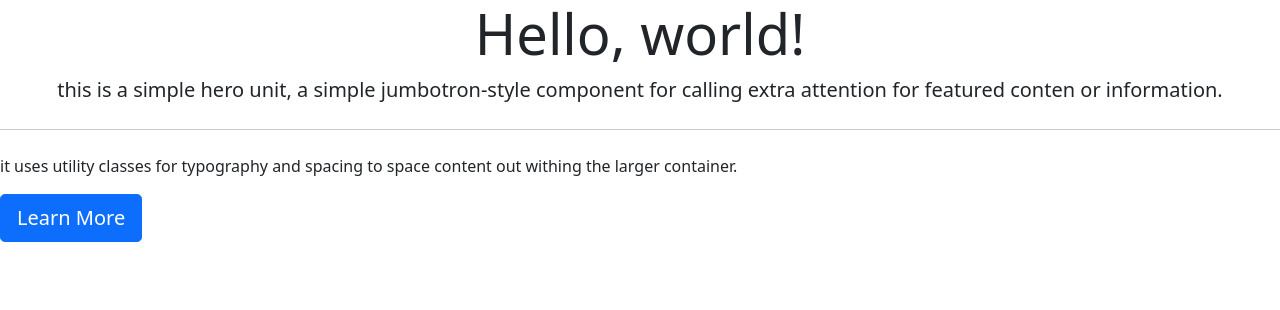
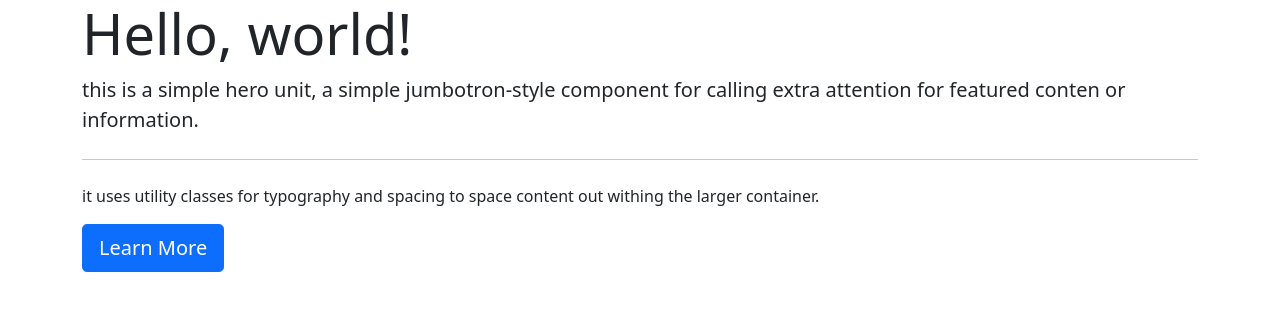
Before and after one commit to TobiasFacen/MundodeZuul, a plain HTML site: page docs/index.html in a window 1280 px wide. Drawn offline with nearby package versions, Linux system fonts and the light colour scheme.

Commit message:
cambios en el jumbotron

```diff
--- a/docs/index.html
+++ b/docs/index.html
@@ -16,9 +16,10 @@
     <title>Hello, world!</title>
   </head>
   <body>
+    <div class = "container">
         <div class = "jumbotron">
-    <h1 class = "display-4 text-center">Hello, world!</h1>
-    <p class = "lead text-center">this is a simple hero unit, a simple
+            <h1 class = "display-4">Hello, world!</h1>
+            <p class = "lead">this is a simple hero unit, a simple
                 jumbotron-style component for calling extra attention
                 for featured conten or information.
             </p>
@@ -26,9 +27,14 @@
             <p>it uses utility classes for typography and spacing to space
                 content out withing the larger container.
             </p>
-    <a class = "btn btn-primary btn-lg" href = "#" role = "button">
+            <form role = "form">
+                <div>
+                    <button type = "submit" class = "btn btn-primary btn-lg">
                     Learn More
-    </a>
+                    </button>
+                </div>
+            </form>
+        </div>
     </div>
     <!-- Optional JavaScript; choose one of the two! -->
 
```
Lines whose indentation alone changed are shown as unchanged.
